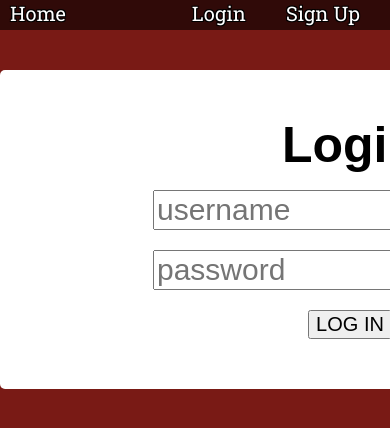
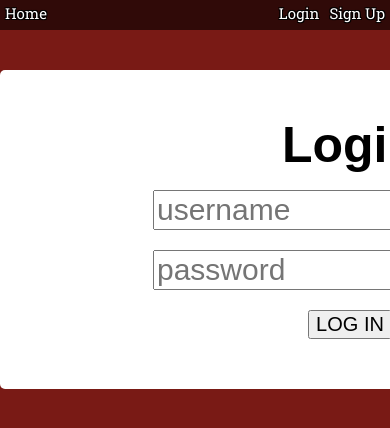
Before and after one commit to Suneski/tiy-final-project, a React (Create React App) app in the folder react-ui/: page /login in a window 390 px wide. Shown: the top 428 px of the page. Built offline with nearby package versions, Linux system fonts and the light colour scheme; a web font is replaced by a local one.

Commit message:
updated padding on nav bars

```diff
--- a/react-ui/src/index.css
+++ b/react-ui/src/index.css
@@ -74,6 +74,7 @@ body {
 
 nav {
   height: 30px;
+  font-size: 20px;
   background-color: rgba(0, 0, 0, 0.6); }
   nav li {
     float: left;
@@ -84,14 +85,12 @@ nav {
   text-decoration: none;
   color: white;
   font-family: 'Roboto Slab', serif;
-  font-size: 20px;
   text-shadow: -1px -1px 0 #000, 1px -1px 0 #000, -1px 1px 0 #000, 1px 1px 0 #000; }
 
 .loggedInAs {
   text-decoration: none;
   color: white;
   font-family: 'Roboto Slab', serif;
-  font-size: 20px;
   text-shadow: -1px -1px 0 #000, 1px -1px 0 #000, -1px 1px 0 #000, 1px 1px 0 #000; }
 
 .navigationItems:hover {
@@ -104,6 +103,14 @@ nav {
   margin: 10px auto;
   display: block;
   width: 1000px; }
+
+@media (max-width: 630px) {
+  nav {
+    font-size: 15px; }
+    nav li {
+      float: left;
+      margin: 0 5px;
+      padding-top: 6px; } }
 
 #page-nav {
   background-color: #300A08;
@@ -120,7 +127,11 @@ nav {
 
 .page-view-item, .previous-button-visible, .next-button-visible {
   float: left;
-  margin-right: 10px; }
+  margin-right: 10px;
+  padding-top: 2px; }
+
+.previous-button-visible, .next-button-visible {
+  margin-top: 1px; }
 
 .previous-button-visible {
   display: block; }
--- a/react-ui/src/scss/_navigation.scss
+++ b/react-ui/src/scss/_navigation.scss
@@ -2,6 +2,7 @@
 
 nav {
 	height: 30px;
+	font-size: 20px;
 	background-color: rgba(0, 0, 0, 0.6);
 	li {
 		float: left;
@@ -14,7 +15,6 @@ nav {
 	text-decoration: none;
 	color: white;
 	font-family: 'Roboto Slab', serif;
-	font-size: 20px;
 	text-shadow:
 		-1px -1px 0 #000,
 		1px -1px 0 #000,
@@ -26,7 +26,6 @@ nav {
 	text-decoration: none;
 	color: white;
 	font-family: 'Roboto Slab', serif;
-	font-size: 20px;
 	text-shadow:
 		-1px -1px 0 #000,
 		1px -1px 0 #000,
@@ -47,3 +46,14 @@ nav {
 	display: block;
 	width: 1000px;
 }
+
+@media (max-width: 630px) {
+	nav {
+		font-size: 15px;
+		li {
+			float: left;
+			margin: 0 5px;
+			padding-top: 6px;
+		}
+	}
+}
--- a/react-ui/src/scss/_pageviewnav.scss
+++ b/react-ui/src/scss/_pageviewnav.scss
@@ -19,9 +19,12 @@
 .page-view-item, .previous-button-visible, .next-button-visible {
 	float: left;
 	margin-right: 10px;
+  padding-top: 2px;
 }
 
-
+.previous-button-visible, .next-button-visible {
+  margin-top: 1px;
+}
 
 .previous-button-visible {
 	display: block;
--- a/react-ui/src/scss/_restaurantquery.scss
+++ b/react-ui/src/scss/_restaurantquery.scss
@@ -78,9 +78,7 @@ input[type="text"] {
 }
 
 
-// @media (max-width: 1100px) {
-//
-// }
+
 
 @media (max-width: 850px) {
 	.searchResultItem {
```
Also changed, not shown: react-ui/src/images/pinboard.png (added).
